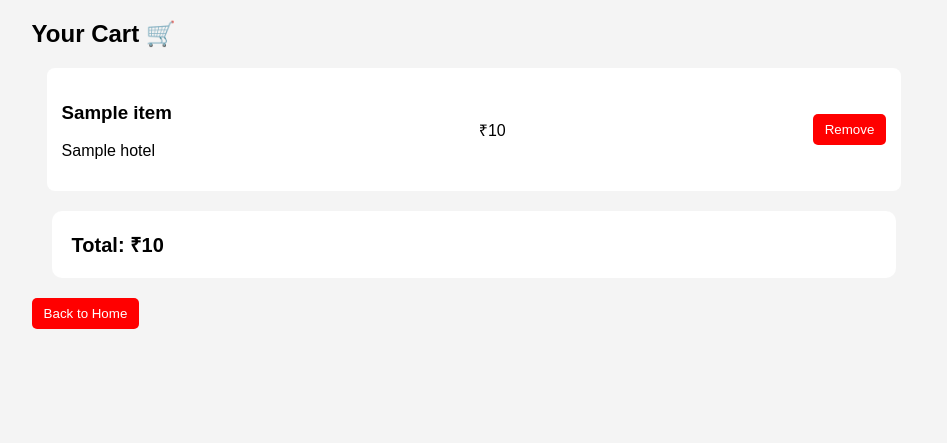
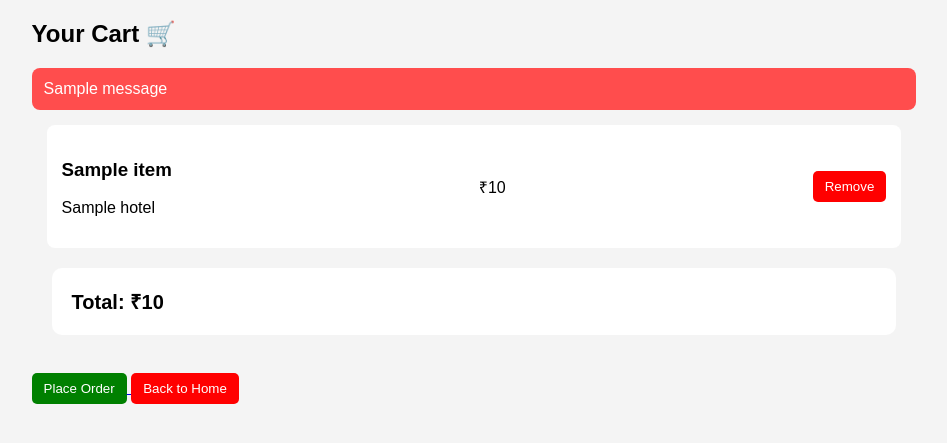
Before and after one commit to 10304divyashree-dotcom/BudgetBite, a Flask app: template templates/cart.html in a window 1280 px wide. Shown: the top 443 px of the page, without its empty margins (166-1113 px from the left). Run offline with Flask 3, Linux system fonts and the light colour scheme; the template is opened without the code that fills it: most values are stand-ins (such as "Sample title", 1, 10 or a date in 2020); one stand-in notice (Sample message) is shown.

Commit message:
Update cart.html

```diff
--- a/templates/cart.html
+++ b/templates/cart.html
@@ -42,6 +42,14 @@ border-radius:10px;
 font-size:20px;
 }
 
+.alert{
+background:#ff4d4d;
+color:white;
+padding:12px;
+border-radius:8px;
+margin:15px 0;
+}
+
 </style>
 
 </head>
@@ -51,6 +59,15 @@ font-size:20px;
 <div class="container">
 
 <h2>Your Cart 🛒</h2>
+
+<!-- ⭐ FLASH MESSAGE ADDED HERE -->
+{% with messages = get_flashed_messages() %}
+  {% if messages %}
+    <div class="alert">
+      {{ messages[0] }}
+    </div>
+  {% endif %}
+{% endwith %}
 
 {% for item in cart_items %}
 
@@ -81,7 +98,13 @@ font-size:20px;
 
 </div>
 
-<a href="/">
+<br>
+
+<a href="/place_order">
+<button style="background:green;">Place Order</button>
+</a>
+
+<a href="{{url_for('home')}}">
 <button>Back to Home</button>
 </a>
 
```
